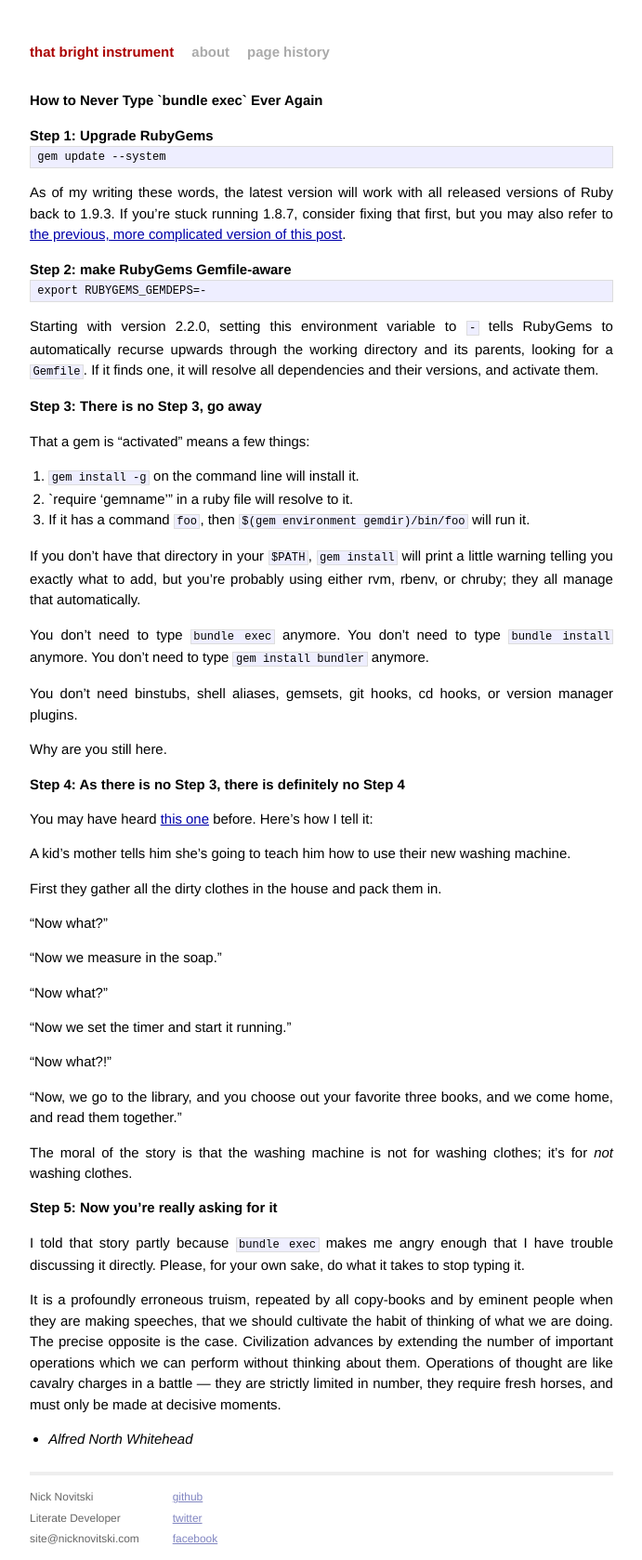
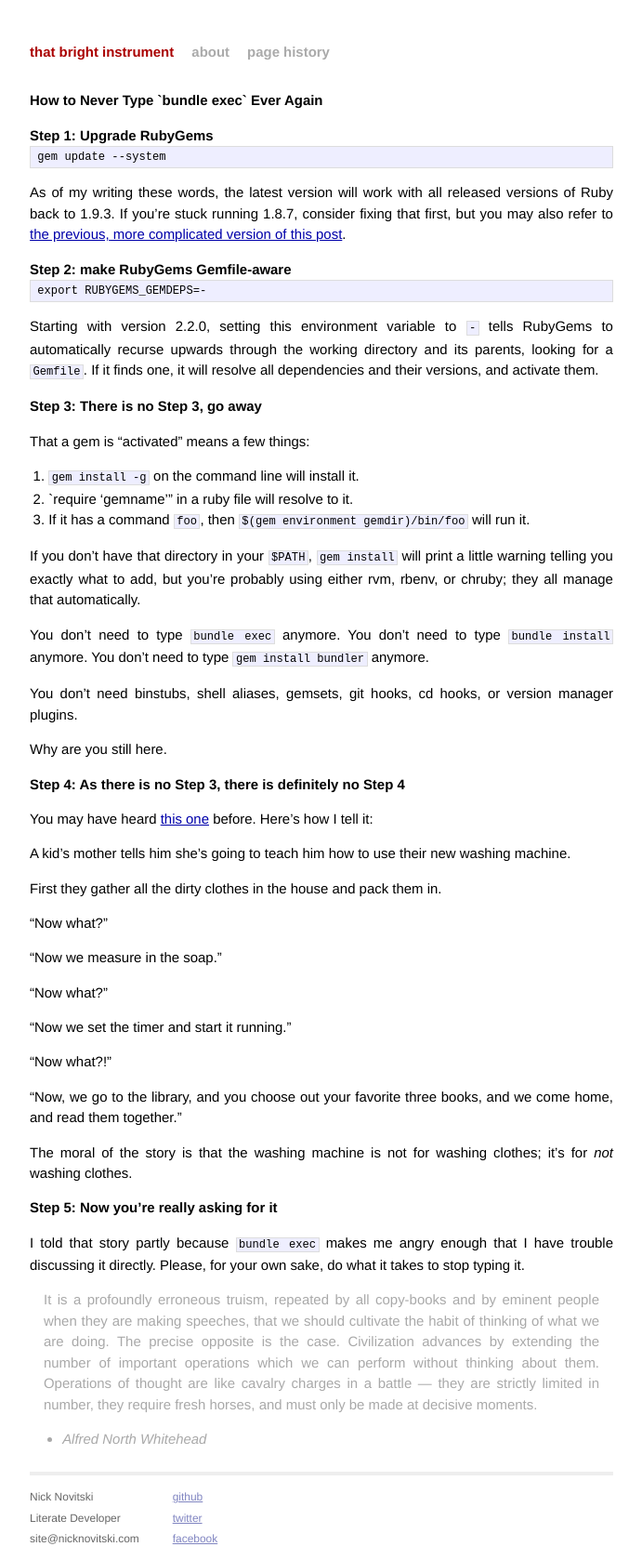
Before and after one commit to nicknovitski/nicknovitski.github.io, a Jekyll site: the page built from _posts/2012-10-19-how-to-never-type-bundle-exec-ever-again.md, in a window 1280 px wide. Shown: the whole page at 93% size, without its empty margins (294-985 px from the left). Built offline with Jekyll 4.4.1, drawn with Linux system fonts in a browser that asks for light colours.

Commit message:
add basic blockquote css

```diff
--- a/css/main.css
+++ b/css/main.css
@@ -28,6 +28,11 @@ p { margin: 1em 0; }
 a         { color: #00a; }
 a:hover   { color: #000; }
 a:visited { color: #a0a; }
+
+blockquote {
+  margin: 1em;
+  color: darkgrey;
+}
 
 /*****************************************************************************/
 /*
```
